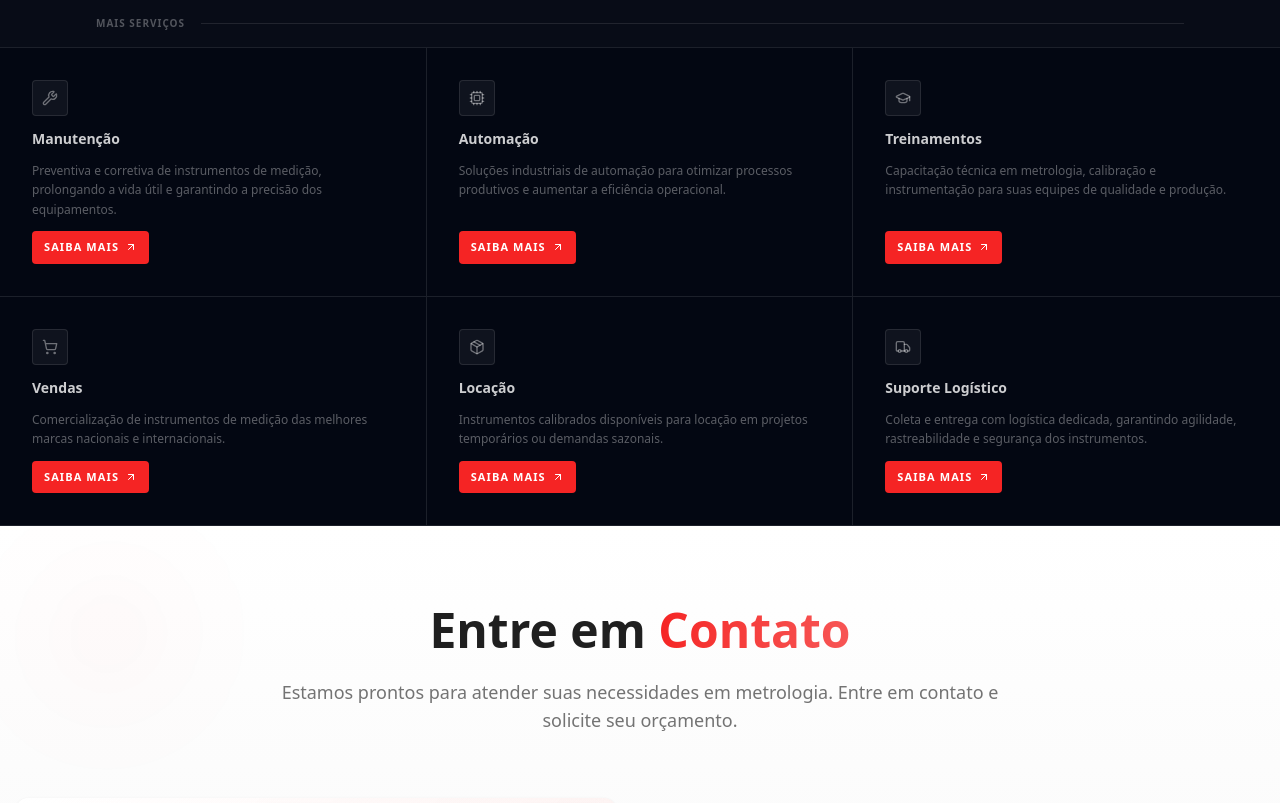
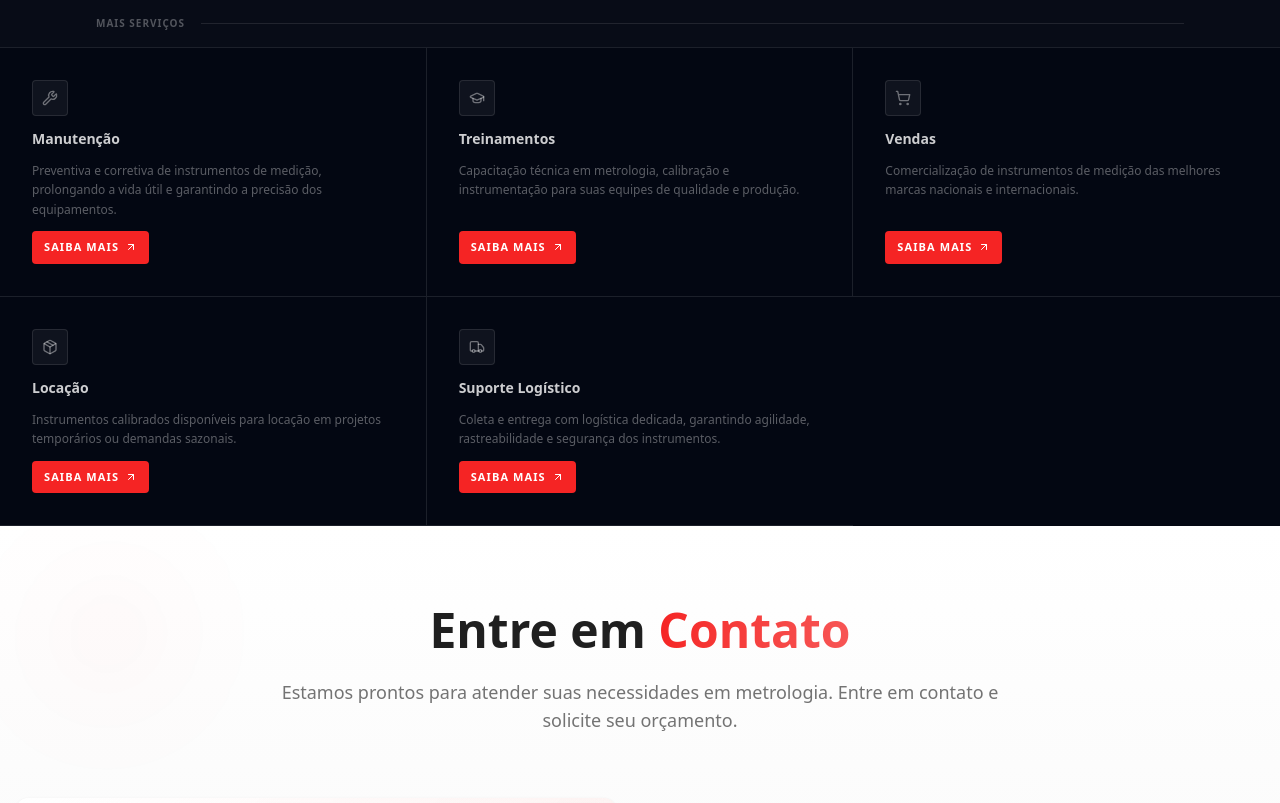
Before and after one commit to marcellino-dev/tecnoiso, a Next.js app: page /servicos in a window 1280 px wide. Shown: the part 1960-2763 px from the top of the page. Built offline with nearby package versions, Linux system fonts and the light colour scheme.

Commit message:
fix: remove opção serviço automação

```diff
--- a/components/ContactSection.tsx
+++ b/components/ContactSection.tsx
@@ -248,7 +248,7 @@ const ContactSection = () => {
                       <option value="Certificação">Certificação</option>
                       <option value="Manutenção">Manutenção</option>
                       <option value="NR13">NR13</option>
-                      <option value="Automação">Automação</option>
+
                       <option value="Treinamentos">Treinamentos</option>
                       <option value="Gerenciamento Metrológico">Gerenciamento Metrológico</option>
                       <option value="Locação">Locação</option>
--- a/components/ServicosSection.tsx
+++ b/components/ServicosSection.tsx
@@ -59,7 +59,6 @@ const mainServices = [
 
 const secondaryServices = [
   { slug: "manutencao",  icon: Wrench,       title: "Manutenção",        desc: "Preventiva e corretiva de instrumentos de medição, prolongando a vida útil e garantindo a precisão dos equipamentos." },
-  { slug: "automacao",   icon: Cpu,          title: "Automação",         desc: "Soluções industriais de automação para otimizar processos produtivos e aumentar a eficiência operacional." },
   { slug: "treinamentos",icon: GraduationCap,title: "Treinamentos",      desc: "Capacitação técnica em metrologia, calibração e instrumentação para suas equipes de qualidade e produção." },
   { slug: "vendas",      icon: ShoppingCart, title: "Vendas",            desc: "Comercialização de instrumentos de medição das melhores marcas nacionais e internacionais." },
   { slug: "locacao",     icon: Package,      title: "Locação",           desc: "Instrumentos calibrados disponíveis para locação em projetos temporários ou demandas sazonais." },
```
Also changed, not shown: public/banner/banner-certificados.png (added).
